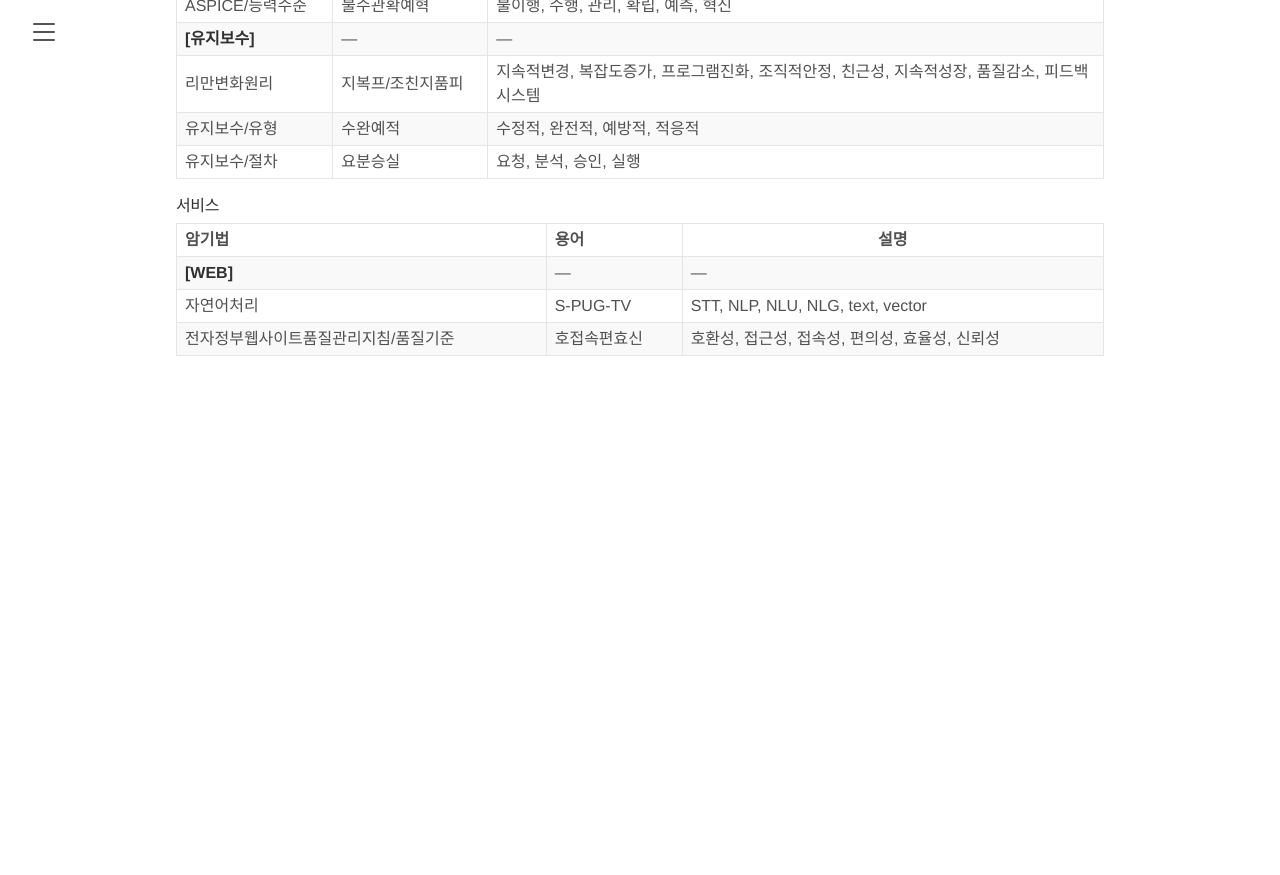
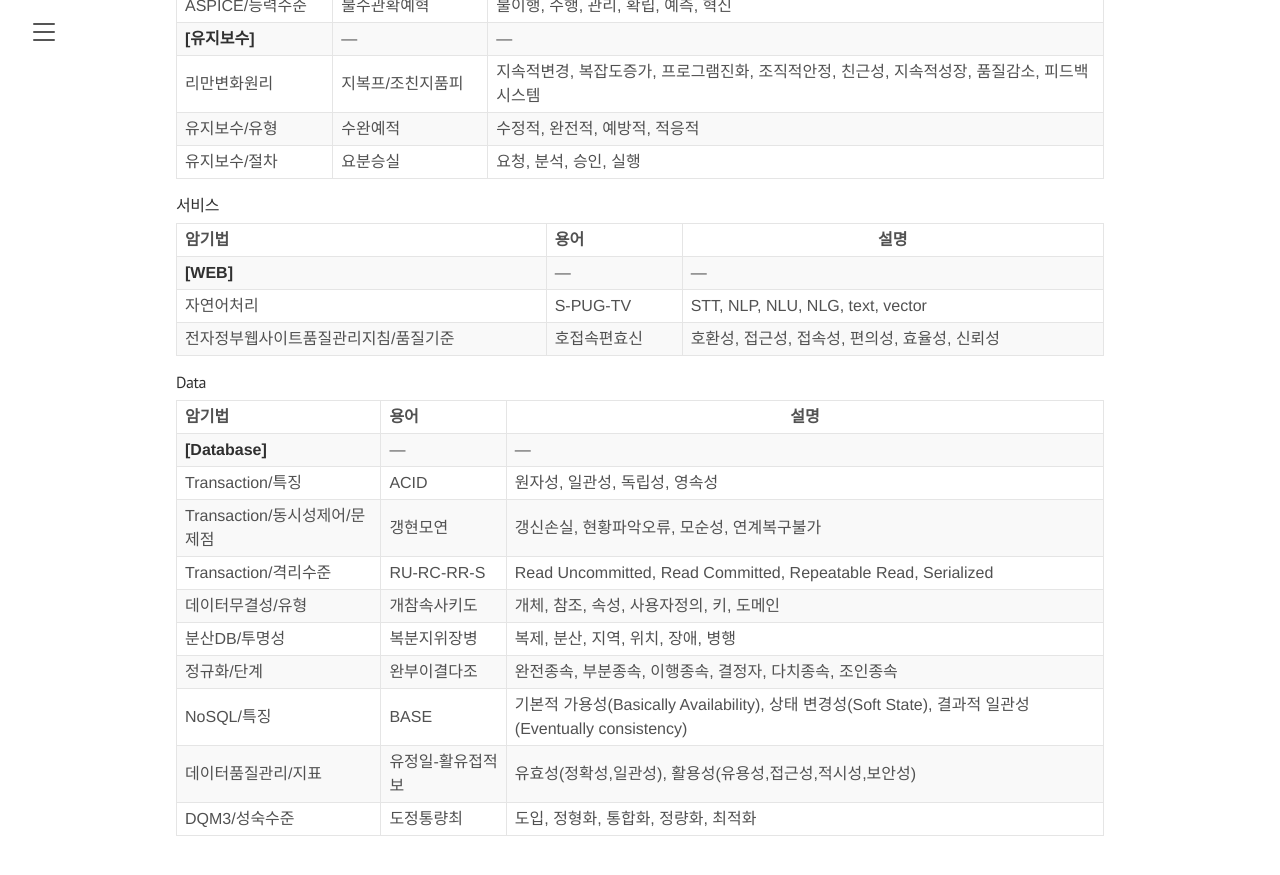
Before and after one commit to croot-git/croot-git.github.io, a Jekyll site: the page built from page-memorization.md, in a window 1280 px wide and 900 px high, scrolled down 2807 px. Shown: the top 875 px of the window. Built offline with Jekyll 4.4.1, drawn with Linux system fonts in a browser that asks for light colours; before the commit the page ends 3227 px from its top, so only the background shows below that.

Commit message:
암기노트 추가 및 DTx 정리 추가

```diff
--- a/page-memorization.md
+++ b/page-memorization.md
@@ -103,3 +103,18 @@ tags: 암기
 | **[WEB]** | --- | --- |
 | 자연어처리 | S-PUG-TV | STT, NLP, NLU, NLG, text, vector |
 | 전자정부웹사이트품질관리지침/품질기준 | 호접속편효신 | 호환성, 접근성, 접속성, 편의성, 효율성, 신뢰성 |
+
+#### Data
+
+| 암기법 | 용어 | 설명 |
+|:-----|:-----|-----|
+| **[Database]** | --- | --- |
+| Transaction/특징 | ACID | 원자성, 일관성, 독립성, 영속성 |
+| Transaction/동시성제어/문제점 | 갱현모연 | 갱신손실, 현황파악오류, 모순성, 연계복구불가 |
+| Transaction/격리수준 | RU-RC-RR-S | Read Uncommitted, Read Committed, Repeatable Read, Serialized |
+| 데이터무결성/유형 | 개참속사키도 | 개체, 참조, 속성, 사용자정의, 키, 도메인 |
+| 분산DB/투명성 | 복분지위장병 | 복제, 분산, 지역, 위치, 장애, 병행 |
+| 정규화/단계 | 완부이결다조 | 완전종속, 부분종속, 이행종속, 결정자, 다치종속, 조인종속 |
+| NoSQL/특징 | BASE | 기본적 가용성(Basically Availability), 상태 변경성(Soft State), 결과적 일관성(Eventually consistency)  |
+| 데이터품질관리/지표 | 유정일-활유접적보 | 유효성(정확성,일관성), 활용성(유용성,접근성,적시성,보안성) |
+| DQM3/성숙수준 | 도정통량최 | 도입, 정형화, 통합화, 정량화, 최적화 |
```
Also changed, not shown: _posts/2023-03-07-style_tech.md (renamed from _posts/2023-03-07-style-tech.md, +1 -1 lines), _posts/2023-03-08-block_cipher.md (renamed from _posts/2023-03-08-block-cipher.md, +1 -1 lines), _posts/2023-03-21-DTx-Digital_Therapeutics.md (added, +45 -0 lines), public/images/2023-03-07-style_tech_concept.png (renamed from public/images/2023-03-07-style-tech_concept.png), public/images/2023-03-08-block_cipher_concept.png (renamed from public/images/2023-03-08-block-cipher-concept.png).
